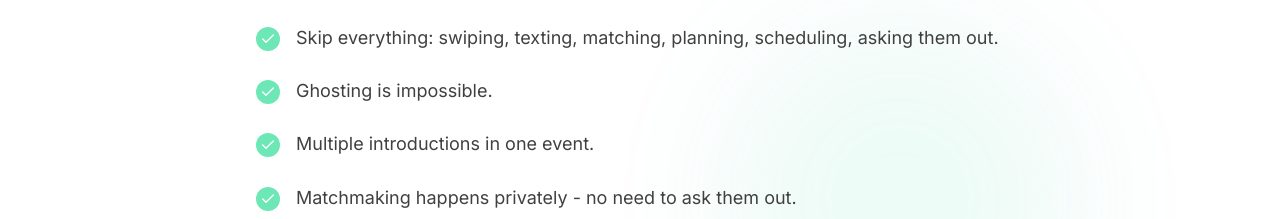
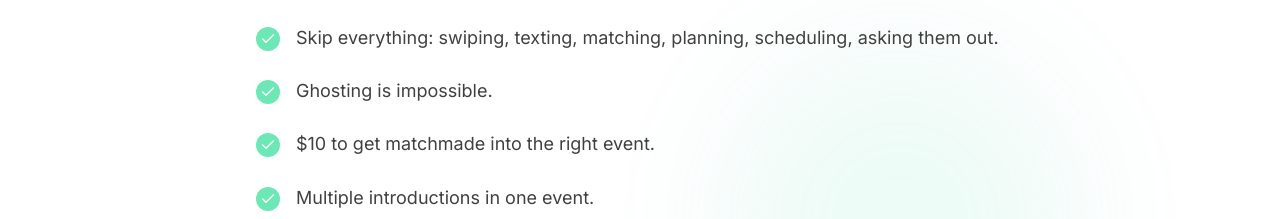
Before and after one commit to joyxek/take2-landing-page, a Next.js app: page / in a window 1280 px wide. Shown: the part 3289-3508 px from the top of the page. Built offline with nearby package versions, Linux system fonts and the light colour scheme; a web font is replaced by a local one.

Commit message:
Revert "changed copy to reflect free application."
This reverts commit 7d21f09c90b3910135f717a225309e16e2294d07.

```diff
--- a/src/components/ComparisonSection/ComparisonSection.tsx
+++ b/src/components/ComparisonSection/ComparisonSection.tsx
@@ -9,6 +9,7 @@ const checkmarkPoints = [
   "1 Simple Application to join the right Take2 event.",
   "Skip everything: swiping, texting, matching, planning, scheduling, asking them out.",
   "Ghosting is impossible.",
+  "$10 to get matchmade into the right event.",
   "Multiple introductions in one event.",
   "Matchmaking happens privately - no need to ask them out."
 ];
```
